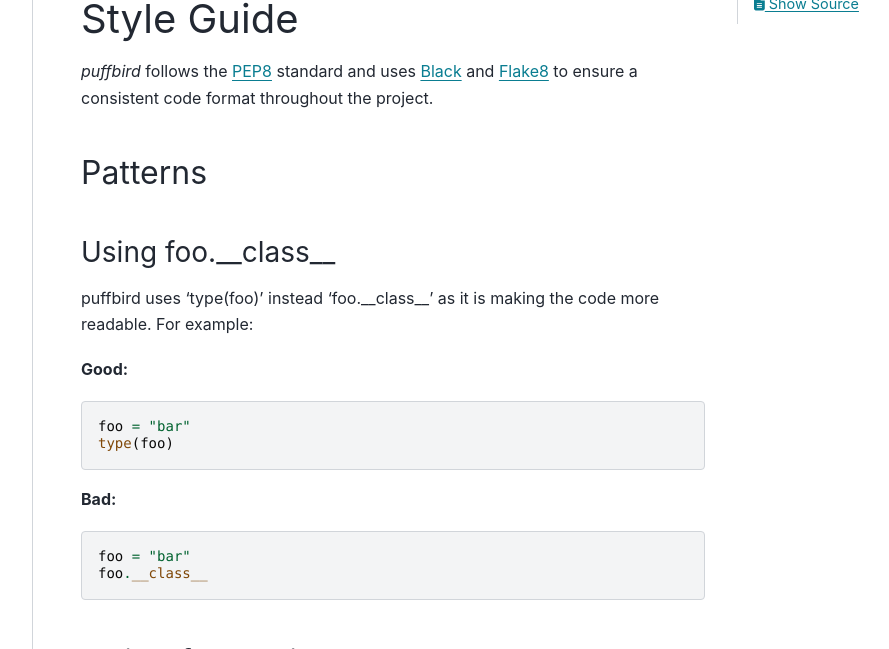
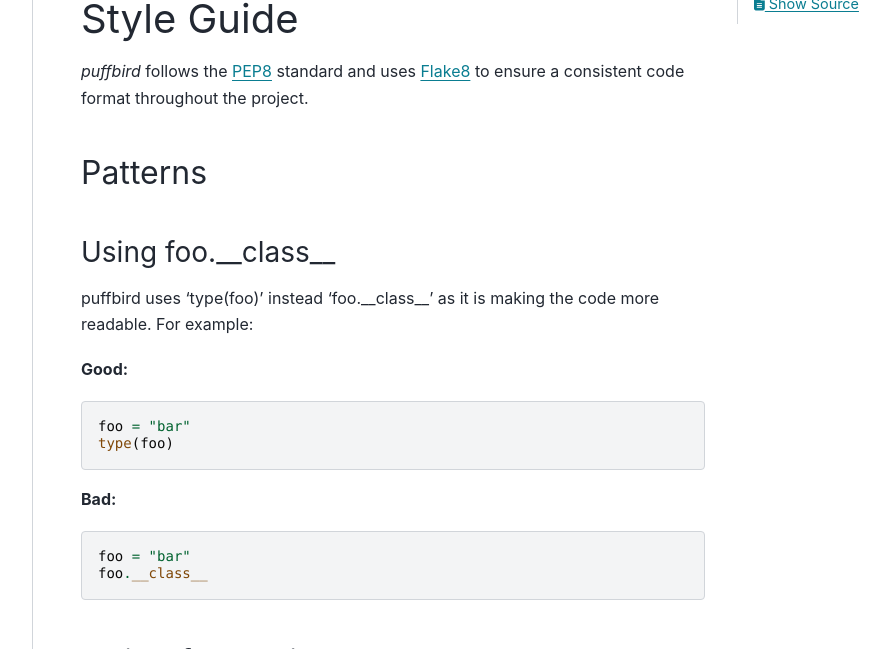
Before and after one commit to neuralsignal/puffbird, a Sphinx documentation site: the page built from docs/source/development/style_guide.rst, in a window 1280 px wide and 900 px high, cut to the strip 251-900 px from the top of the window. Shown: the whole strip, without its empty margins (287-1176 px from the left). Built offline with Sphinx 7.4.7 and the PyData theme 0.15.4, drawn with Linux system fonts in a browser that asks for light colours; pages that are not in the unit, such as notebooks, are missing from menus.

Commit message:
style guide update

```diff
--- a/docs/source/development/style_guide.rst
+++ b/docs/source/development/style_guide.rst
@@ -7,8 +7,7 @@
 ===========
 
 *puffbird* follows the `PEP8 <https://www.python.org/dev/peps/pep-0008/>`_
-standard and uses `Black <https://black.readthedocs.io/en/stable/>`_
-and `Flake8 <https://flake8.pycqa.org/en/latest/>`_ to ensure a
+standard and uses `Flake8 <https://flake8.pycqa.org/en/latest/>`_ to ensure a
 consistent code format throughout the project.
 
 Patterns
```
